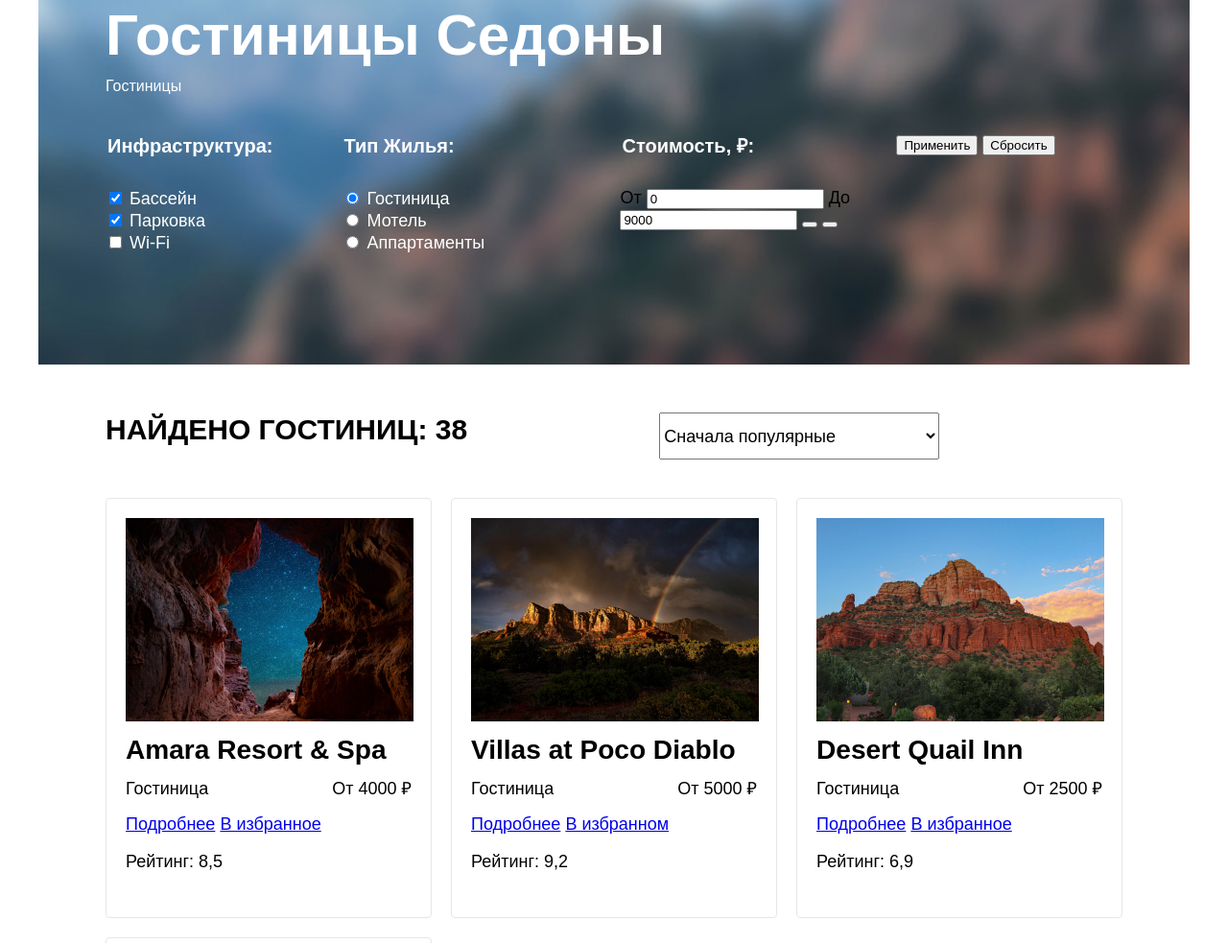
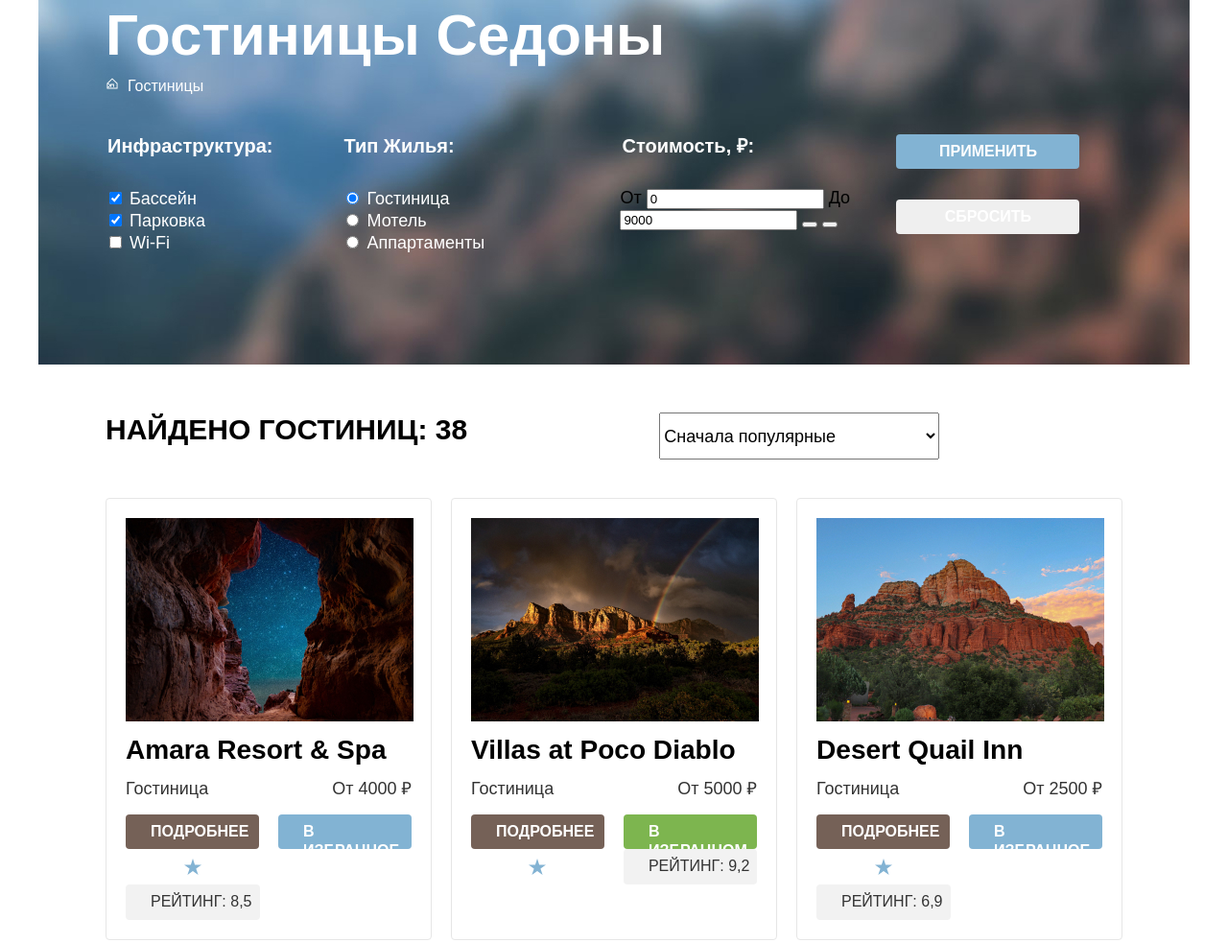
Before and after one commit to htmlacademy-htmlcss/2558617-sedona-2, a plain HTML site: page catalog.html in a window 1280 px wide. Shown: the part 96-1079 px from the top of the page at 96% size. Drawn offline with Linux system fonts and the light colour scheme; a web font is replaced by a local one.

Commit message:
Добавляет декоративные элементы на вторую страницу

```diff
--- a/catalog.html
+++ b/catalog.html
@@ -47,7 +47,7 @@
        <h1 class="inner-title">Гостиницы Седоны</h1>
        <ol class="breadcrumbs">
          <li class="breadcrumbs-item">
-           <a class="breadcrumbs-link" href="index.html">
+           <a class="breadcrumbs-link-main" href="index.html">
              <span class="visually-hidden">Главная</span>
            </a>
          </li>
@@ -159,8 +159,10 @@
              <p class="product-card-type">Гостиница</p>
              <p class="product-card-price">От 4000 ₽</p>
             </div>
+            <div class="product-button">
              <a class="product-card-button" href="#">Подробнее</a>
              <a class="add-favorite-button" href="#">В избранное</a>
+           </div>
             <p class="product-card-stars"><span class="visually-hidden">4 звезды</span></p>
             <p class="product-card-rating">Рейтинг: <span>8,5</span></p>
           </li>
@@ -173,10 +175,14 @@
              <p class="product-card-type">Гостиница</p>
              <p class="product-card-price">От 5000 ₽</p>
             </div>
+            <div class="product-button">
              <a class="product-card-button" href="#">Подробнее</a>
              <a class="favorite-button" href="#">В избранном</a>
+            </div>
+            <div class="product-rating">
              <p class="product-card-stars"><span class="visually-hidden">4 звезды</span></p>
              <p class="product-card-rating">Рейтинг: <span>9,2</span></p>
+            </div>
           </li>
           <li class="product-card">
             <a class="product-card-link" href="#">
@@ -187,8 +193,10 @@
              <p class="product-card-type">Гостиница</p>
              <p class="product-card-price">От 2500 ₽</p>
             </div>
+            <div class="product-button">
              <a class="product-card-button" href="#">Подробнее</a>
              <a class="add-favorite-button" href="#">В избранное</a>
+            </div>
             <p class="product-card-stars"><span class="visually-hidden">3 звезды</span></p>
             <p class="product-card-rating">Рейтинг: <span>6,9</span></p>
           </li>
@@ -201,8 +209,10 @@
              <p class="product-card-type">Гостиница</p>
              <p class="product-card-price">От 1500 ₽</p>
             </div>
+            <div class="product-button">
              <a class="product-card-button" href="#">Подробнее</a>
              <a class="add-favorite-button" href="#">В избранное</a>
+            </div>
             <p class="product-card-stars"><span class="visually-hidden">2 звезды</span></p>
             <p class="product-card-rating">Рейтинг: <span>5,0</span></p>
           </li>
--- a/styles/styles.css
+++ b/styles/styles.css
@@ -71,7 +71,7 @@ body {
   bottom: 0;
   width: 100%;
   height: 57px;
-  background-image: url('../images/Vector.png');
+  background-image: url('../images/vector.png');
 }
 .reasons {
   text-align: center;
@@ -256,7 +256,6 @@ body {
   font-size: 20px;
   line-height: 36px;
   font-weight: bold;
-  margin: 0 auto;
 }
 .subscribe-with-img {
   background-image: url("../images/subscribe-photo.jpg");
@@ -400,7 +399,7 @@ body {
 .type-price {
   font-size: 18px;
   line-height: 21px;
-  color: #000000;
+  color: #333333;
   font-weight: normal;
   display: flex;
   margin-bottom: 16px;
@@ -747,3 +746,145 @@ html {
   display: block;
   position: relative;
 }
+.breadcrumbs-link-main {
+  background-image: url('../images/home-icon.svg');
+  background-repeat: no-repeat;
+  background-position: center;
+  background-size: 12px 12px;
+  width: 13px;
+  height: 15px;
+  display: block;
+  position: relative;
+  margin-right: 10px;
+}
+.breadcrumbs-link-main::after {
+  content: '';
+  width: 8px;
+  height: 20px;
+  background-image: url('../images/breadcrumbs.png');
+  margin-right: 10px;
+  display: block;
+  background-size: 6px 10px;
+  background-repeat: no-repeat;
+  background-position: center;
+}
+.catalog-filters-submit {
+  width: 191px;
+  height: 36px;
+  background-color: #82B3D3;
+  color: #ffffff;
+  text-decoration: none;
+  font-size: 16px;
+  line-height: 20px;
+  text-transform: uppercase;
+  display: block;
+  border-radius: 4px;
+  font-weight: bold;
+  border-style: none;
+  margin-bottom: 32px;
+}
+.catalog-filters-reset {
+  width: 191px;
+  height: 36px;
+  color: #ffffff;
+  text-decoration: none;
+  font-size: 16px;
+  line-height: 20px;
+  text-transform: uppercase;
+  display: block;
+  border-radius: 4px;
+  font-weight: bold;
+  border-style: none;
+}
+.product-card-button {
+  width: 140px;
+  height: 36px;
+  background-color: #756157;
+  color: #ffffff;
+  text-decoration: none;
+  font-size: 16px;
+  line-height: 20px;
+  text-transform: uppercase;
+  display: block;
+  border-radius: 4px;
+  font-weight: bold;
+  border-style: none;
+  padding-top: 8px;
+  padding-left: 26px;
+}
+.add-favorite-button {
+  width: 140px;
+  height: 36px;
+  background-color: #82B3D3;
+  color: #ffffff;
+  text-decoration: none;
+  font-size: 16px;
+  line-height: 20px;
+  text-transform: uppercase;
+  display: block;
+  border-radius: 4px;
+  font-weight: bold;
+  border-style: none;
+  padding-top: 8px;
+  padding-left: 26px;
+}
+.favorite-button {
+  width: 140px;
+  height: 36px;
+  background-color: #7DB54F;
+  color: #ffffff;
+  text-decoration: none;
+  font-size: 16px;
+  line-height: 20px;
+  text-transform: uppercase;
+  display: block;
+  border-radius: 4px;
+  font-weight: bold;
+  border-style: none;
+  padding-top: 8px;
+  padding-left: 26px;
+}
+.product-button {
+  display: flex;
+  flex-direction: row;
+  gap: 20px;
+}
+.product-card-rating {
+  width: 140px;
+  height: 37px;
+  background-color: #F2F2F2;
+  color: #333333;
+  text-decoration: none;
+  font-size: 16px;
+  line-height: 20px;
+  text-transform: uppercase;
+  display: block;
+  border-radius: 4px;
+  font-weight: normal;
+  border-style: none;
+  padding-top: 8px;
+  padding-left: 26px;
+  margin: 0;
+}
+.product-rating {
+  display: flex;
+  flex-direction: row;
+  gap: 20px;
+}
+.product-card-stars {
+  background-image: url('../images/star\ 1.svg');
+  background-repeat: no-repeat;
+  background-position: center;
+  background-size: 18px 17px;
+  width: 140px;
+  height: 37px;
+  display: block;
+  position: relative;
+  margin-right: 6px;
+  margin: 0;
+  padding: 0;
+}
+.pagination {
+  display: flex;
+  list-style-type: none;
+}
```
Also changed, not shown: images/breadcrumbs.png (added), images/star 1.svg (added), images/vector.png (added). Lines whose indentation alone changed are shown as unchanged.
